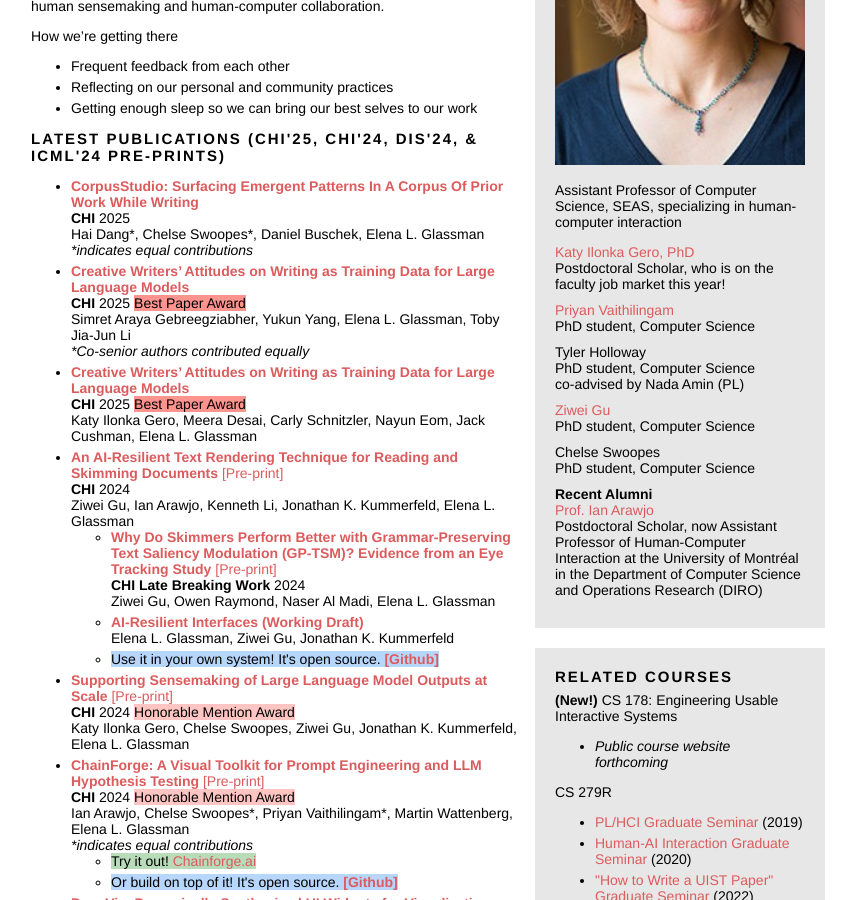
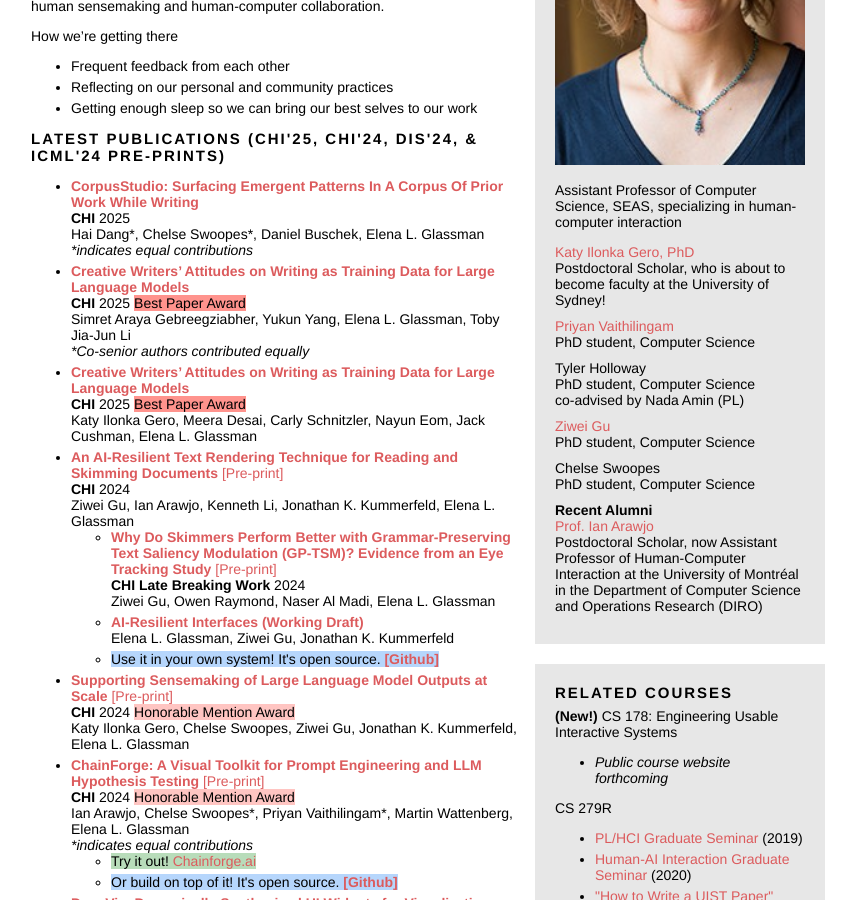
Before and after one commit to eglassman/eglassman.github.io, a Jekyll site: the page built from index.html, in a window 1280 px wide and 900 px high, scrolled down 518 px. Shown: the whole window, without its empty margins (212-1068 px from the left). Built offline with Jekyll 4.4.1, drawn with Linux system fonts in a browser that asks for light colours.

Commit message:
fixed Gero's bio

```diff
--- a/index.html
+++ b/index.html
@@ -509,7 +509,7 @@ Problems at Scale</b> [PDF]</a>
         <a href="https://www.katygero.com/">Katy Ilonka Gero, PhD</a>
       </div>
       <div>
-        Postdoctoral Scholar, who is on the faculty job market this year!
+        Postdoctoral Scholar, who is about to become faculty at the University of Sydney!
       </div>
     </div>
 
```
